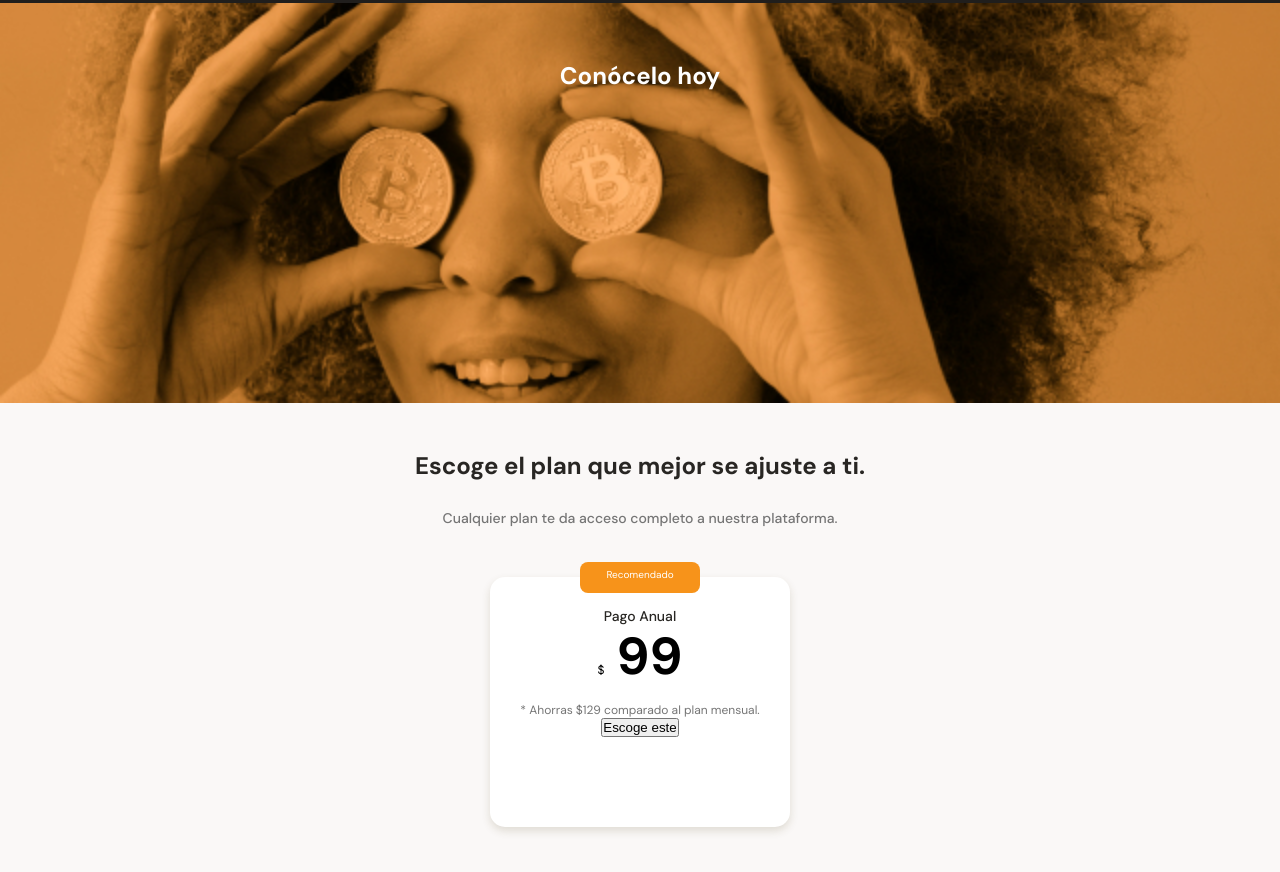
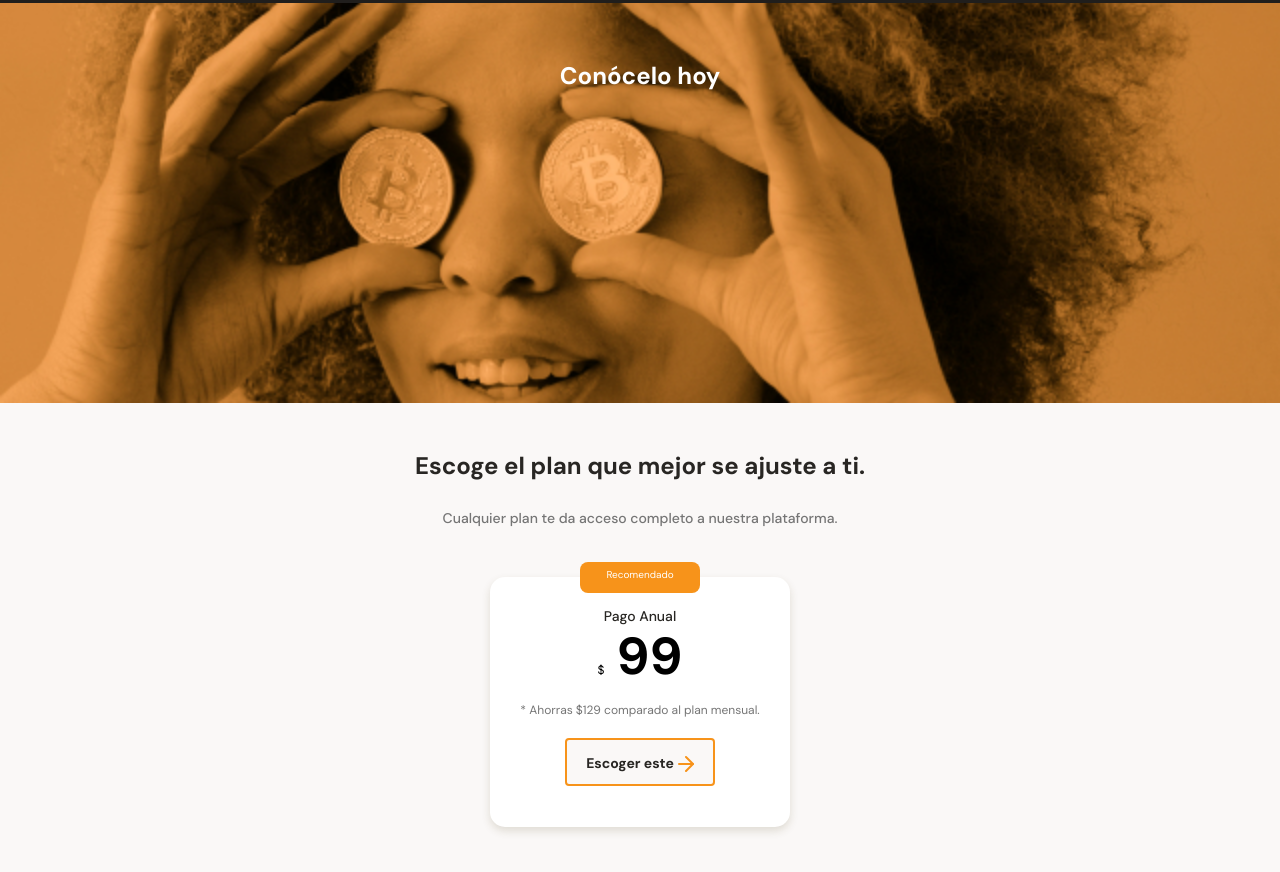
Before and after one commit to Gabuhazi/MobileFirst, a plain HTML site: page index.html in a window 1280 px wide. Shown: the part 1987-2859 px from the top of the page. Drawn offline with Linux system fonts and the light colour scheme.

Commit message:
Estilos al boton de call to action

```diff
--- a/index.html
+++ b/index.html
@@ -78,7 +78,7 @@
             <section class="product-cards--container">
                 <article class="product-detail--card">
                     <span class="dollar-sign"></span>
-                    <p class="product-card--title">Compara monedad</p>
+                    <p class="product-card--title">Compara moneda</p>
                     <p class="product-card--body">No más rumores, con Batabit sabrás el valor real de cada moneda en el mercado actual.</p>
                 </article>
             </section>
@@ -105,7 +105,7 @@
                        <h3 class="plan-card--title">Pago Anual</h3>
                        <p class="plan-card--price"><span>$</span> 99</p>
                        <p class="plan-card--saving">* Ahorras $129 comparado al plan mensual.</p>
-                       <button class="plan-card--ca">Escoge este<span></span></button>
+                       <button class="plan-card--ca">Escoger este<span></span></button>
                    </div>
                </article>
            </section>
--- a/style.css
+++ b/style.css
@@ -462,3 +462,25 @@ border-radius: 0 0 0 15px;
     font-size: 1.2rem;
     color: #757575;
 }
+
+.plan-card--ca {
+    width: 150px;
+    height: 48px;
+    margin-top: 20px;
+    background-color: #FAF8F7;
+    border:2px solid var(--bitcoin-orange);
+    border-radius: 4px;
+    font-family: "DM Sans", sans-serif;
+    font-size: 1.4rem;
+    font-weight: bold;
+    line-height: 1.8rem;
+    color: var(--black);
+}
+
+.plan-card--ca span {
+    display: inline-block;
+    width: 20px;
+    height: 20px;
+    background-image: url('./assets/icons/arrow-right\ 1.svg');
+    vertical-align: text-bottom;
+}
```
Also changed, not shown: assets/icons/arrow-right 1.svg (added).
